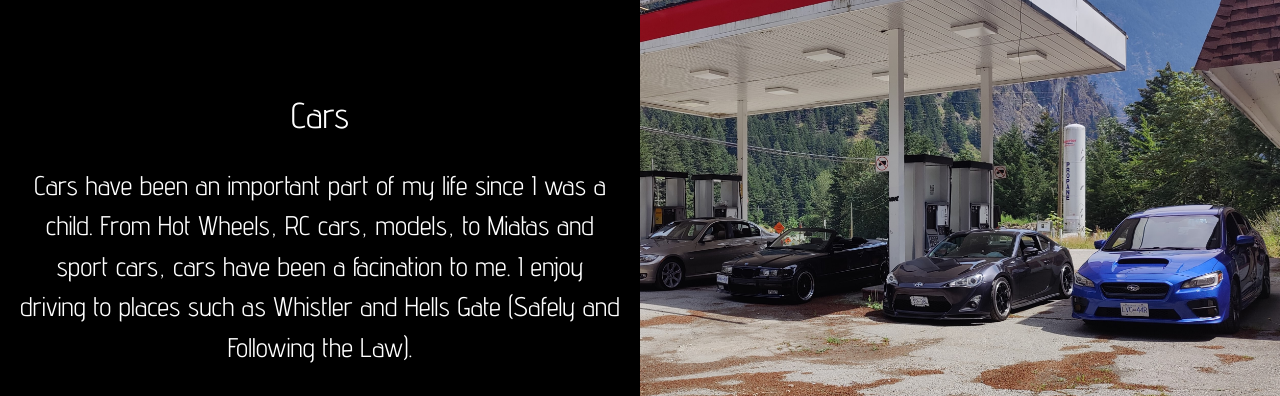
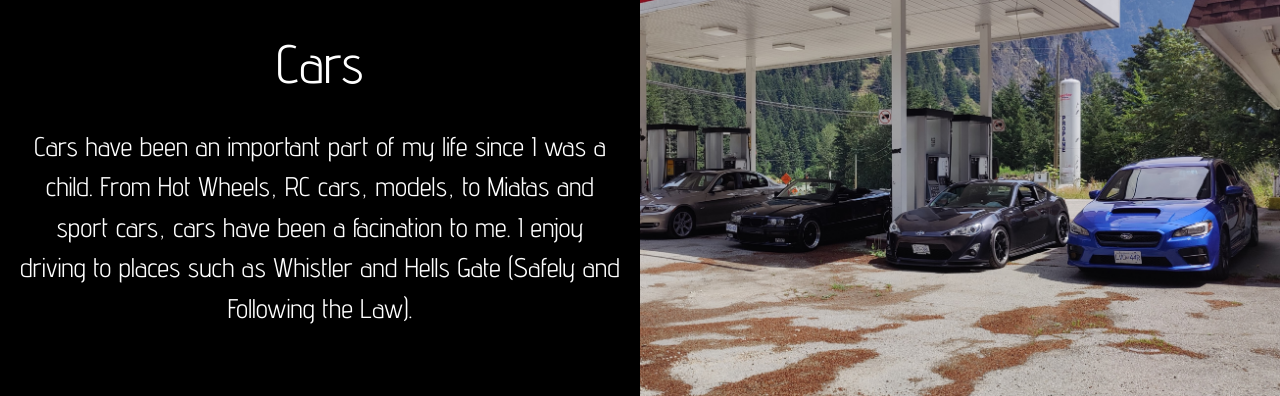
Before and after one commit to PenPen7531/penpen-tech-webpage, a Flask app: template templates/hobbies.html in a window 1280 px wide. Shown: the part 864-1260 px from the top of the page. Run offline with Flask 3, Linux system fonts and the light colour scheme; the template is opened without the code that fills it, so the values that code supplies are empty; parts of the project's set-up code (start-up, migrations or seed data) failed here and were passed over; some libraries are stand-ins or nearby versions; some web fonts are replaced.

Commit message:
image formatting

```diff
--- a/static/css/hobbies.css
+++ b/static/css/hobbies.css
@@ -88,7 +88,7 @@
 
 
 .sub-head{
-    font-size: 2rem;
+    font-size: 3rem;
 }
 
 #car-img1{
@@ -102,7 +102,8 @@
 .gundam-slide{
     display: none;
     width: 100%;
-    height: 70vh !important;
+
+    max-height: 50vh !important;
     object-fit: contain;
 }
 .pad-50{
@@ -175,7 +176,8 @@
 
 .car-slide{
     display: none;
-    height: 500px !important;
+    /* height: 500px !important; */
+    max-height: 50vh !important;
     width: 100%;
     object-fit:cover;
 }
@@ -207,7 +209,7 @@
         height: 200px !important;
     }
     .song-img{
-        max-width: 400px;
+
 
         min-width: 200px;
         padding: 5px 20px;
```
Also changed, not shown: 1 other file.
